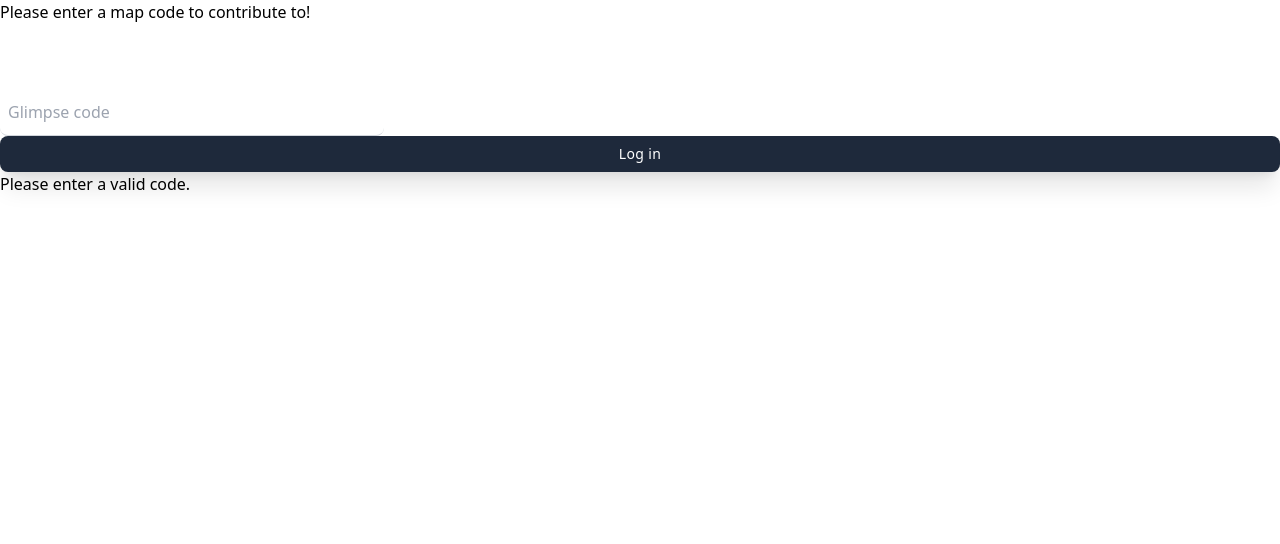
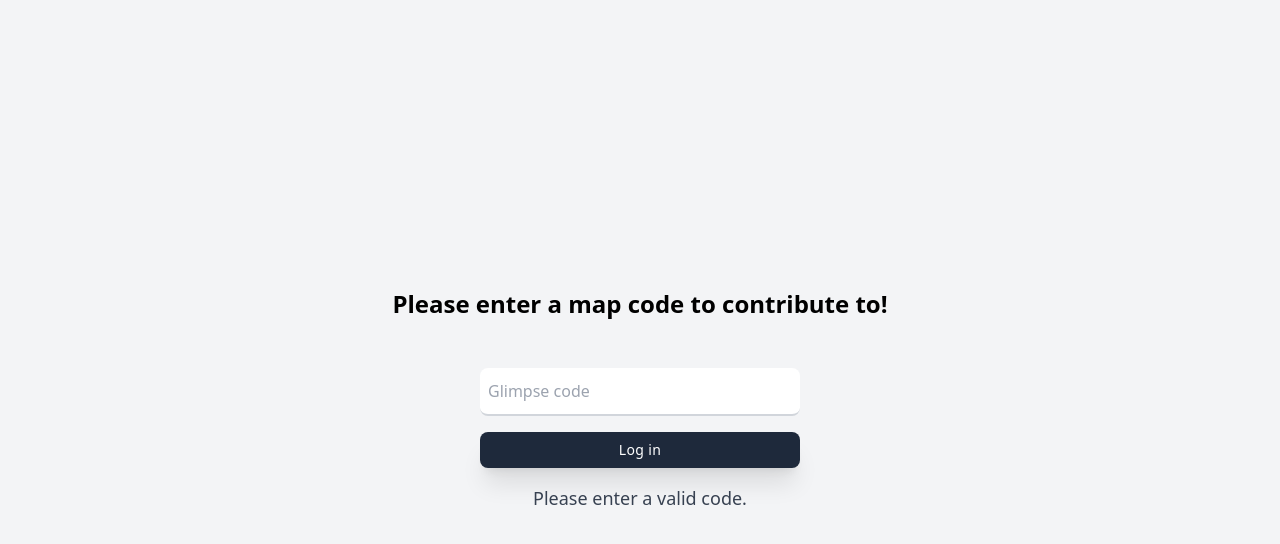
Before and after one commit to Babagesh/Glimpse, a React (Create React App) app: page /existing in a window 1280 px wide. Both pictures are taken after a click on the button "Log in". Shown: the top 544 px of the page. Built offline with nearby package versions, Linux system fonts and the light colour scheme.

Commit message:
more tailwind

```diff
--- a/src/pages/existing.js
+++ b/src/pages/existing.js
@@ -1,10 +1,22 @@
 import React, { useState } from 'react';
+import { GoogleMap, LoadScript, Marker } from '@react-google-maps/api';
+import Exif from 'exif-js'; // For reading image EXIF data
 import '../App.css';
+
+const mapContainerStyle = {
+  width: '100%',
+  height: '300px',
+};
+
+const center = {
+  lat: 40.712776, // Default latitude (New York City)
+  lng: -74.005974, // Default longitude (New York City)
+};
 
 export default function Existing() {
   return (
-    <div>
-      <h1>Please enter a map code to contribute to!</h1>
+    <div className="flex flex-col items-center justify-center h-screen bg-gray-100">
+      <h1 className="text-2xl font-bold mb-8">Please enter a map code to contribute to!</h1>
       <GlimpseInputField />
     </div>
   );
@@ -13,37 +25,111 @@ export default function Existing() {
 function GlimpseInputField() {
   const [code, setCode] = useState('');
   const [message, setMessage] = useState('');
+  const [showMap, setShowMap] = useState(false);
+  const [location, setLocation] = useState(null);
+  const [image, setImage] = useState(null);
 
   const handleChange = (e) => {
     setCode(e.target.value);
   };
 
   const handleSubmit = () => {
-    // Simulate saving the code
     if (code) {
-      setMessage(`Code "${code}" is valid! Welcome to {person's} memories!`);
+      setMessage(`Code "${code}" is valid! Welcome to your memories!`);
+      setShowMap(true); // Show the map when the code is valid
     } else {
       setMessage('Please enter a valid code.');
     }
   };
 
+  const handleImageUpload = (event) => {
+    const file = event.target.files[0];
+    if (file) {
+      setImage(URL.createObjectURL(file));
+      getLocationFromImage(file);
+    }
+  };
+
+  const getLocationFromImage = (file) => {
+    Exif.getData(file, function() {
+      const lat = Exif.getTag(this, "GPSLatitude");
+      const lng = Exif.getTag(this, "GPSLongitude");
+      if (lat && lng) {
+        const latitude = convertToDecimal(lat);
+        const longitude = convertToDecimal(lng);
+        setLocation({ lat: latitude, lng: longitude });
+        setMessage(`Location guessed from image: (${latitude}, ${longitude})`);
+      } else {
+        setMessage('No GPS data found in the image.');
+      }
+    });
+  };
+
+  const convertToDecimal = (coord) => {
+    const degrees = coord[0] + coord[1] / 60 + coord[2] / 3600;
+    return degrees;
+  };
+
   return (
-    <div>
+    <div className="flex flex-col items-center">
+      {!showMap ? (
+        <>
           <input
             type="text"
             size={30}
             placeholder="Glimpse code"
             value={code}
             onChange={handleChange}
-        className="mt-16 w-96 h-12 border-b border-gray-300 rounded-lg p-2"
+            className="mt-4 w-80 h-12 border-b-2 border-gray-300 rounded-lg p-2 focus:outline-none focus:border-blue-500 transition"
           />
           <input
             type="button"
-        className="w-full text-lg shadow-xl py-2 px-10 text-sm tracking-wide rounded-lg text-white bg-slate-800"
+            className="mt-4 w-full text-lg shadow-xl py-2 px-10 text-sm tracking-wide rounded-lg text-white bg-slate-800 hover:bg-slate-700 transition"
             onClick={handleSubmit}
             value="Log in"
           />
-      {message && <p>{message}</p>}
+          {message && <p className="mt-4 text-lg text-center text-gray-700">{message}</p>}
+        </>
+      ) : (
+        <>
+          <MapComponent location={location} image={image} />
+          <input
+            type="file"
+            accept="image/*"
+            onChange={handleImageUpload}
+            className="mt-4 mb-4 w-80 text-sm text-gray-500
+                       file:mr-4 file:py-2 file:px-4
+                       file:rounded-l-lg file:border-0
+                       file:text-sm file:font-semibold
+                       file:bg-slate-800 file:text-white
+                       hover:file:bg-slate-700 transition"
+          />
+        </>
+      )}
     </div>
   );
 }
+
+const MapComponent = ({ location, image }) => {
+  return (
+    <div className="mt-10 w-full h-full max-w-7xl mx-auto">
+      <LoadScript googleMapsApiKey="AIzaSyAAhPJobn3qsBMYDInmeZXhJN-KZPp0oDs"> {/* Replace with your API key */}
+        <GoogleMap
+          mapContainerStyle={mapContainerStyle}
+          center={location || center}
+          zoom={10}
+        >
+          {location && (
+            <Marker
+              position={location}
+              icon={{
+                url: image,
+                scaledSize: new window.google.maps.Size(50, 50), // Adjust size as needed
+              }}
+            />
+          )}
+        </GoogleMap>
+      </LoadScript>
+    </div>
+  );
+};
```
Lines whose indentation alone changed are shown as unchanged.
